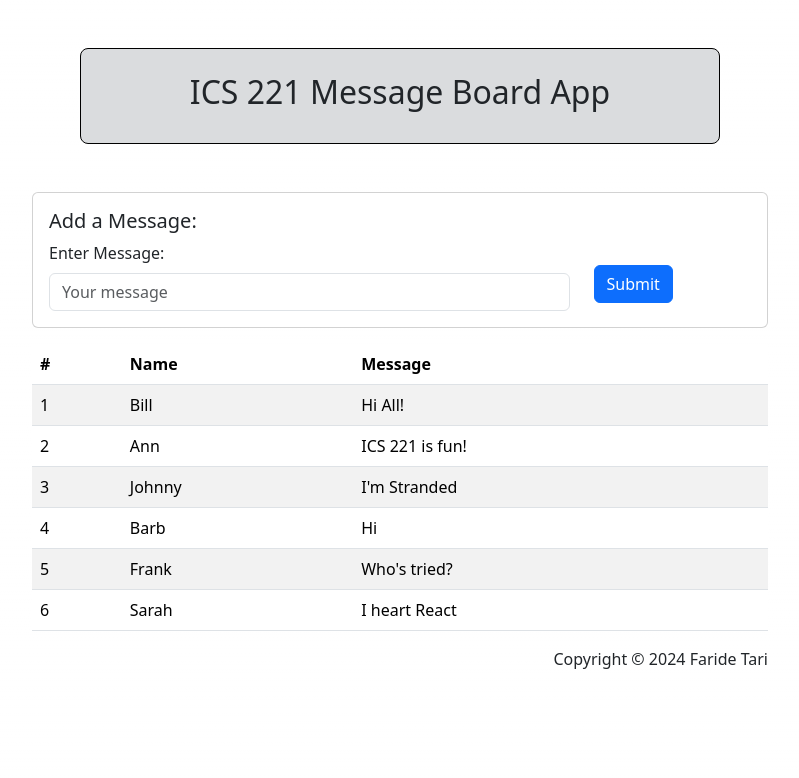
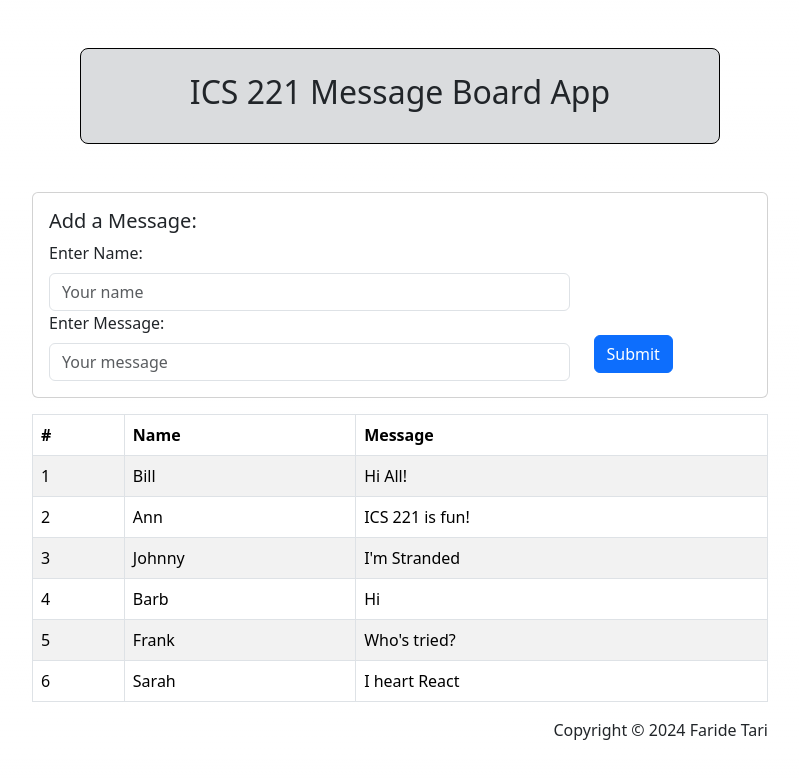
Before and after one commit to faridetari/ics221-mb-app, a Next.js app: page / in a window 1280 px wide. Shown: the top 778 px of the page, without its empty margins (240-1039 px from the left). Built offline with nearby package versions, Linux system fonts and the light colour scheme.

Commit message:
final change

```diff
--- a/components/MessageBoard.js
+++ b/components/MessageBoard.js
@@ -1,10 +1,10 @@
-import MessageBoardItem from '@/components/MessageBoardItem'
-import Table from 'react-bootstrap/Table'
-const MessageBoard= ({messages}) => {
+import MessageBoardItem from '@/components/MessageBoardItem';
+import React from 'react';
+import Table from 'react-bootstrap/Table';
 
-
-  return(
-    <Table striped border hover >
+const MessageBoard = ({ messages }) => {
+  return (
+    <Table striped bordered hover>
       <thead>
         <tr>
           <th>#</th>
@@ -13,11 +13,12 @@ const MessageBoard= ({messages}) => {
         </tr>
       </thead>
       <tbody>
-        {messages.map(item => (
-          <MessageBoardItem key={item.id} {...item} />
+        {messages.map((item, index) => (
+          <MessageBoardItem key={item.id} {...item} msgNum={index + 1} />
         ))}
       </tbody>
     </Table>
-      )
+  );
 }
+
 export default MessageBoard;
--- a/components/MessageBoardComposite.js
+++ b/components/MessageBoardComposite.js
@@ -1,8 +1,8 @@
 import React, { useState } from 'react';
 import NewMessageForm from '@/components/NewMessageForm';
 import MessageBoard from '@/components/MessageBoard';
-const MessageboardComposite = () =>{
 
+const MessageBoardComposite = () => {
   const [messages, setMessages] = useState([
     { id: "1", myName: "Bill", mySentence: "Hi All!" },
     { id: "2", myName: "Ann", mySentence: "ICS 221 is fun!" },
@@ -11,12 +11,18 @@ const MessageboardComposite = () =>{
     { id: "5", myName: "Frank", mySentence: "Who's tried?" },
     { id: "6", myName: "Sarah", mySentence: "I heart React" }
   ]);
+
   const addNewMessage = (values) => {
     console.log(values);
-        values.id = messages.length;
-        messages.unshift(values);
-        console.log(messages);
+    const newMessage = {
+      id: messages.length,
+      myName: values.name,
+      mySentence: values.msgText
     };
+    setMessages([newMessage, ...messages]); // Update state with new message at the beginning
+    console.log(messages); // For debugging purposes
+  };
+
   return (
     <>
       <NewMessageForm addNewMessage={addNewMessage} />
@@ -25,4 +31,4 @@ const MessageboardComposite = () =>{
   );
 }
 
-export default MessageboardComposite;
+export default MessageBoardComposite;
--- a/components/MessageBoardItem.js
+++ b/components/MessageBoardItem.js
@@ -1,10 +1,13 @@
-const MessageBoardItem = ({id,myName,mySentence}) => {
-    return(
+import React from 'react';
+
+const MessageBoardItem = ({ id, myName, mySentence, msgNum }) => {
+  return (
     <tr>
-      <td>{id}</td>
+      <td>{msgNum}</td>
       <td>{myName}</td>
       <td>{mySentence}</td>
     </tr>
   );
-  }
-  export default MessageBoardItem;
+}
+
+export default MessageBoardItem;
--- a/components/NewMessageForm.js
+++ b/components/NewMessageForm.js
@@ -3,6 +3,10 @@ import { Formik } from 'formik';
 import * as yup from "yup";
 
 const schema = yup.object().shape({
+  name: yup
+    .string()
+    .trim()
+    .required('A name is required.'),
   msgText: yup
     .string()
     .trim()
@@ -13,18 +17,9 @@ const schema = yup.object().shape({
 
 const NewMessageForm = ({ addNewMessage }) => {
 
-  const handleFormData = ( values, { resetForm, setSubmitting }) => {
-      /* addNewMessage(values)
-     * This is a function that needs to be passed to
-     * this Component and implemented in the Parent.
-     * values will contain the data this Component
-     * collected from the Form and will be passed to
-     * the Parent Component via this function.
-     */
+  const handleFormData = (values, { resetForm, setSubmitting }) => {
     addNewMessage(values);
-    // reset the Form to prevent a double submit
     resetForm();
-    // sets isSubmitting to false to finish submission
     setSubmitting(false);
   }
 
@@ -35,7 +30,7 @@ const NewMessageForm = ({ addNewMessage }) => {
         <Formik
           validationSchema={schema}
           onSubmit={handleFormData}
-          initialValues={{ msgText: '' }}
+          initialValues={{ name: '', msgText: '' }}
         >
           {({
             handleSubmit,
@@ -47,6 +42,20 @@ const NewMessageForm = ({ addNewMessage }) => {
           }) => (
             <Form noValidate onSubmit={handleSubmit}>
               <Row className="align-items-center">
+                <Form.Group as={Col} md={9} controlId="name">
+                  <Form.Label>Enter Name:</Form.Label>
+                  <Form.Control
+                    placeholder="Your name"
+                    value={values.name}
+                    onChange={handleChange}
+                    onBlur={handleBlur}
+                    isValid={touched.name && !errors.name}
+                    isInvalid={touched.name && errors.name}
+                  />
+                  <Form.Control.Feedback type="invalid">
+                    {errors.name}
+                  </Form.Control.Feedback>
+                </Form.Group>
                 <Form.Group as={Col} md={9} controlId="msgText">
                   <Form.Label>Enter Message:</Form.Label>
                   <Form.Control
@@ -58,7 +67,7 @@ const NewMessageForm = ({ addNewMessage }) => {
                     isInvalid={touched.msgText && errors.msgText}
                   />
                   <Form.Control.Feedback type="invalid">
-                    {errors.messageText}
+                    {errors.msgText}
                   </Form.Control.Feedback>
                 </Form.Group>
                 <Col>
--- a/pages/index.js
+++ b/pages/index.js
@@ -1,33 +1,33 @@
+import React from 'react';
 import Head from "next/head";
-import Header from '@/components/Header'
-import Footer from '@/components/Footer'
-import MessageBoard from '@/components/MessageBoard'
-import { Container, Row, Col } from 'react-bootstrap'
-import MessageboardComposite from "@/components/MessageBoardComposite";
+import Header from '@/components/Header';
+import MessageBoardComposite from '@/components/MessageBoardComposite';
+import Footer from '@/components/Footer';
+import { Container, Row, Col } from 'react-bootstrap';
 
 export default function Home() {
   return (
     <>
       <Head>
-        <title>ICS 221 Message Board</title>
-        <meta name="description" content="Generated by Faride Tari" />
+        <title>Faride Message Board</title>
+        <meta name="description" content="Generated by Faride" />
         <meta name="viewport" content="width=device-width, initial-scale=1" />
-        <link rel="icon" href="/favicon.ico" />
       </Head>
+
       <Container>
-<Row className=" justify-content-center">
-<Col  lg={8}>
-  <Header/>
+        <Row className="justify-content-center">
+          <Col lg={8}>
+            <Header />
           </Col>
         </Row>
-<Row className=" justify-content-center">
-<Col  lg={8}>
-  <MessageboardComposite/>
+        <Row className="justify-content-center">
+          <Col lg={8}>
+            <MessageBoardComposite />
           </Col>
         </Row>
-<Row className=" justify-content-center">
-<Col  lg={8}>
-  <Footer/>
+        <Row className="justify-content-center">
+          <Col lg={8}>
+            <Footer />
           </Col>
         </Row>
       </Container>
```
Lines whose indentation alone changed are shown as unchanged.
